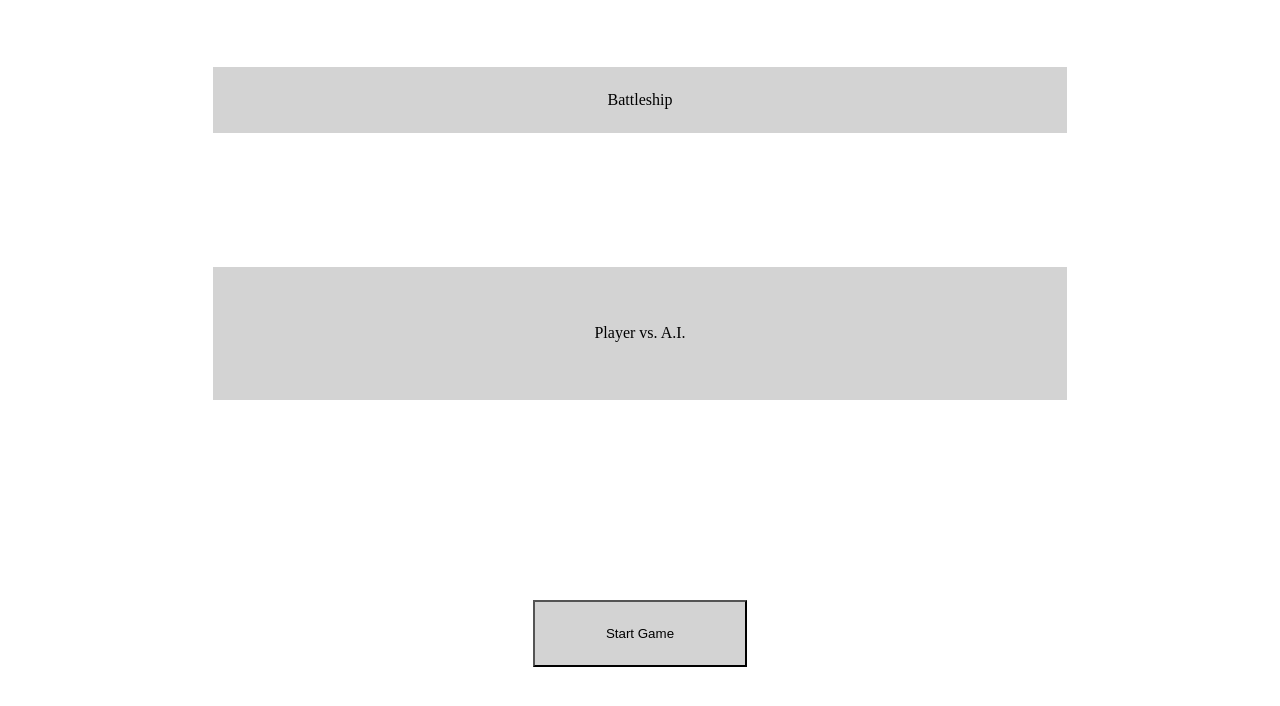
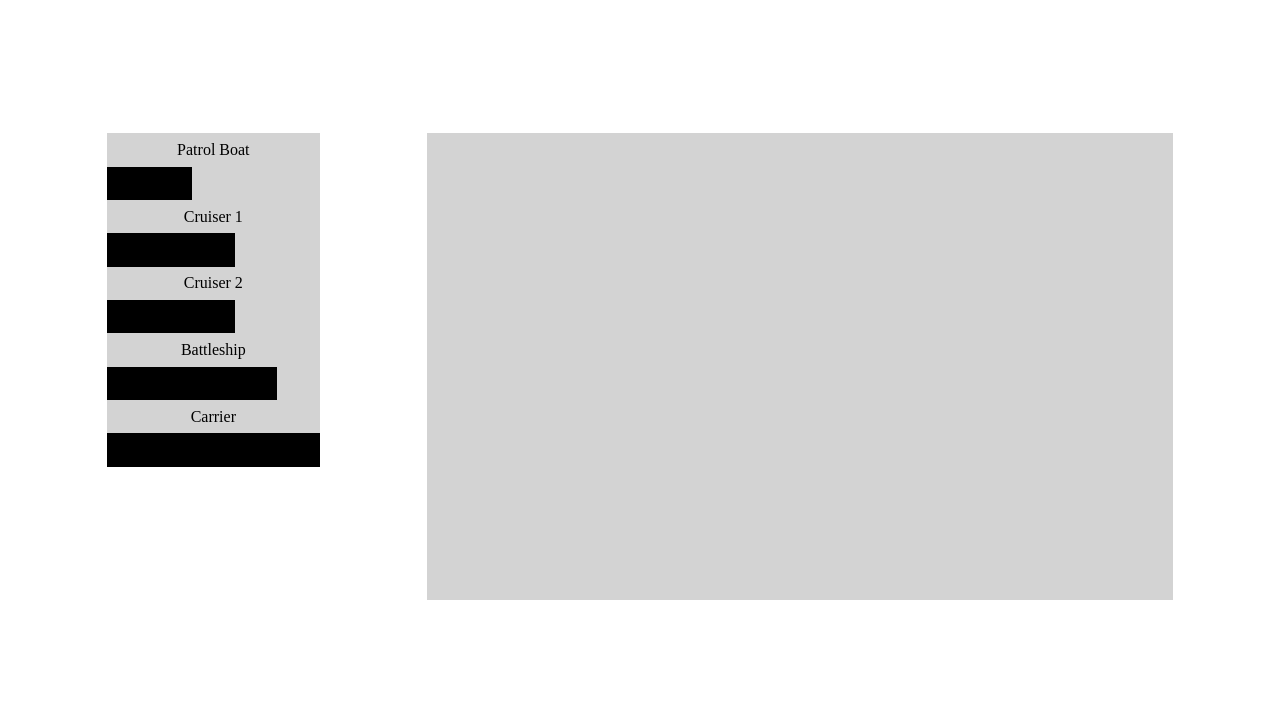
Before and after one commit to j-r-f-m/odin-battleship, a website built with webpack: page src/template.html in a window 1280 px wide. Built offline with nearby package versions, Linux system fonts and the light colour scheme.

Commit message:
add sidebar with available ships

```diff
--- a/src/domHelper.js
+++ b/src/domHelper.js
@@ -9,7 +9,6 @@
 const crtNode = (parent, typeOfEle, nameClass, txt) => {
   // select parent
   const parentEle = document.querySelector(parent);
-  console.log(parentEle);
   // create element
   const crtEle = document.createElement(typeOfEle);
   crtEle.className = nameClass;
--- a/src/gameboard.js
+++ b/src/gameboard.js
@@ -1,4 +1,4 @@
-import { Ship } from "./ships";
+import Ship from "./ships";
 
 function Gameboard() {
   /** ----------------------------Properties ----------------------------- */
@@ -11,7 +11,8 @@
     { name: "Battleship", length: 4, direction: "inX" },
     { name: "Carrier", length: 5, direction: "inX" },
   ];
-
+  // owner of board
+  this.owner = "null";
   // placed ships
   this.placedShips = [];
   // default placing direction
@@ -277,19 +278,19 @@
 //   return this.placedShips;
 // };
 
-let board = new Gameboard();
-board.placeShips([2, 2]);
-board.placeShips([2, 4]);
-board.placeShips([2, 6]);
-board.placeShips([2, 8]);
-board.placeShips([2, 10]);
+// let board = new Gameboard();
+// board.placeShips([2, 2]);
+// board.placeShips([2, 4]);
+// board.placeShips([2, 6]);
+// board.placeShips([2, 8]);
+// board.placeShips([2, 10]);
 
-board.receiveAttack([2, 2]);
-board.receiveAttack([3, 2]);
-console.log(board.shotsMissed);
-console.log(board.shotsHit);
+// board.receiveAttack([2, 2]);
+// board.receiveAttack([3, 2]);
+// console.log(board.shotsMissed);
+// console.log(board.shotsHit);
 
-console.log(board);
-// console.log("asdfassadfasdf");
+// console.log(board);
+// // console.log("asdfassadfasdf");
 
-export { Gameboard };
+export default Gameboard;
--- a/src/index.js
+++ b/src/index.js
@@ -1,6 +1,14 @@
 import "./styles.css";
-import startScreen from "./startScreen";
+import screenStart from "./screenStart";
+import screenPlacing from "./screenPlacing";
+import Gameboard from "./gameboard";
 
-startScreen();
+// --------------------- initilize objects --------------------------
+// create gameboard for player
+const playerBoard = new Gameboard();
 
-export {};
+//screenStart();
+screenPlacing();
+// create ship objects for placement
+
+export { playerBoard };
--- /dev/null
+++ b/src/screenPlacing.js
@@ -0,0 +1,19 @@
+import { crtNode } from "./domHelper";
+import Gameboard from "./gameboard";
+import { playerBoard } from "./index";
+import crtSidebar from "./screenSidebar";
+
+/**
+ * create placing screen
+ */
+const screenPlacing = () => {
+  console.log(playerBoard);
+  // create content container
+  const contentContainer = crtNode("#body", "div", "content");
+  // create placing grid
+  const placingGrid = crtNode(".content", "div", "placing-grid");
+  // create sidebar and display all available ships
+  crtSidebar();
+};
+
+export default screenPlacing;
--- /dev/null
+++ b/src/screenSidebar.js
@@ -0,0 +1,47 @@
+import { crtNode } from "./domHelper";
+
+/**
+ * create the sidebar for the placing screen with all the available ships
+ */
+const crtSidebar = () => {
+  // create sidebar
+  const sidebar = crtNode(".content", "div", "sidebar");
+
+  // create boats
+  const patrolBoatHeader = crtNode(
+    ".sidebar",
+    "div",
+    "patrol-boat-header",
+    "Patrol Boat"
+  );
+  const patrolBoat = crtNode(".sidebar", "div", "patrol-boat");
+
+  const cruiser1Header = crtNode(
+    ".sidebar",
+    "div",
+    "cruiser-1-header",
+    "Cruiser 1"
+  );
+  const cruiser1 = crtNode(".sidebar", "div", "cruiser-1");
+
+  const cruiser2Header = crtNode(
+    ".sidebar",
+    "div",
+    "cruiser-2-header",
+    "Cruiser 2"
+  );
+  const cruiser2 = crtNode(".sidebar", "div", "cruiser-2");
+
+  const battleshipHeader = crtNode(
+    ".sidebar",
+    "div",
+    "battleship-header",
+    "Battleship"
+  );
+  const battleship = crtNode(".sidebar", "div", "battleship");
+
+  const carrierHeader = crtNode(".sidebar", "div", "carrier-header", "Carrier");
+  const carrier = crtNode(".sidebar", "div", "carrier");
+};
+
+export default crtSidebar;
--- a/src/startScreen.js
+++ b/src/screenStart.js
@@ -1,20 +1,26 @@
 import { crtNode } from "./domHelper";
+import screenPlacing from "./screenPlacing";
+import Gameboard from "./gameboard";
 
-const startScreen = () => {
+/**
+ * create starting screen
+ */
+const screenStart = () => {
   // create content container
   const contentContainer = crtNode("#body", "div", "content");
   // create header
   crtNode(".content", "div", "header", "Battleship");
   // player board
-  crtNode(".content", "div", "player-board", "Player vs. A.I.");
+  crtNode(".content", "div", "adversaries", "Player vs. A.I.");
   // create button
   const startBtn = crtNode(".content", "button", "btn-start", "Start Game");
+
   startBtn.addEventListener("click", () => {
     // delete start screen
     contentContainer.remove();
     // create placing screen
-    console.log("start button");
+    screenPlacing();
   });
 };
 
-export default startScreen;
+export default screenStart;
--- a/src/ships.js
+++ b/src/ships.js
@@ -6,7 +6,7 @@
  * create a ship and pass its length
  * @param {integer} length of ship
  */
-export function Ship(length, name) {
+function Ship(length, name) {
   this.length = length;
   this.isSunk = false;
   this.hitCount = 0;
@@ -23,8 +23,8 @@
     }
   };
 }
-
-/** ------------- I COULD NOT MAKE DEFINING FUNTIONS ON PROTOTYPE WORK -------*/
+export default Ship;
+/** ------------- I COULD NOT MAKE DEFINING FUNCTIONS ON PROTOTYPE WORK -------*/
 
 // /**
 //  * increase hitcount
--- a/src/styles.css
+++ b/src/styles.css
@@ -137,6 +137,7 @@
   grid-template-rows: repeat(12, [row-start] 1fr);
 }
 
+/* -------------------------- starting screen ------------------------------- */
 .header {
   grid-column: 3 / 11;
   grid-row: 2 / 3;
@@ -148,7 +149,7 @@
   background-color: lightgray;
 }
 
-.player-board {
+.adversaries {
   grid-column: 3 / 11;
   grid-row: 5 / 7;
 
@@ -169,3 +170,137 @@
 
   background-color: lightgray;
 }
+
+/* ------------------------------- placing screen -------------------------- */
+
+.placing-grid {
+  grid-column: 5 / 12;
+  grid-row: 3 / 10;
+
+  display: grid;
+  grid-template-columns: repeat(10, [col-start]1fr);
+  grid-template-rows: repeat(10, [row-start] 1fr);
+
+  column-gap: 5px;
+  row-gap: 5px;
+
+  background-color: lightgrey;
+}
+
+.sidebar {
+  grid-column: 2 / 4;
+  grid-row: 3 / 8;
+
+  display: grid;
+  grid-template-columns: repeat(5, [col-start]1fr);
+  grid-template-rows: repeat(10, [row-start] 1fr);
+
+  background-color: lightgray;
+}
+
+/* .patrol-boat-container {
+  grid-column: 1 / 6;
+  grid-row: 1 / 3;
+} */
+
+.patrol-boat-header {
+  text-align: center;
+
+  grid-column: 1 / 6;
+  grid-row: 1 / 2;
+
+  display: flex;
+  justify-content: center;
+  align-items: center;
+}
+
+.patrol-boat {
+  text-align: center;
+
+  grid-column: 1 / 3;
+  grid-row: 2 / 3;
+
+  background-color: black;
+}
+
+.cruiser-1-header {
+  text-align: center;
+
+  grid-column: 1 / 6;
+  grid-row: 3 / 4;
+
+  display: flex;
+  justify-content: center;
+  align-items: center;
+}
+
+.cruiser-1 {
+  text-align: center;
+
+  grid-column: 1 / 4;
+  grid-row: 4 / 5;
+
+  background-color: black;
+}
+
+.cruiser-2-header {
+  text-align: center;
+
+  grid-column: 1 / 6;
+  grid-row: 5 / 6;
+
+  display: flex;
+  justify-content: center;
+  align-items: center;
+}
+
+.cruiser-2 {
+  text-align: center;
+
+  grid-column: 1 / 4;
+  grid-row: 6 / 7;
+
+  background-color: black;
+}
+
+.battleship-header {
+  text-align: center;
+
+  grid-column: 1 / 6;
+  grid-row: 7 / 8;
+
+  display: flex;
+  justify-content: center;
+  align-items: center;
+}
+
+.battleship {
+  text-align: center;
+
+  grid-column: 1 / 5;
+  grid-row: 8 / 9;
+
+  background-color: black;
+}
+
+.carrier-header {
+  text-align: center;
+
+  grid-column: 1 / 6;
+  grid-row: 9 / 10;
+
+  display: flex;
+  justify-content: center;
+  align-items: center;
+}
+
+.carrier {
+  text-align: center;
+
+  grid-column: 1 / 6;
+  grid-row: 10 / 11;
+
+  background-color: black;
+}
+
+/* ------------------------------- playing screen --------------------------- */
--- a/src/template.html
+++ b/src/template.html
@@ -6,11 +6,5 @@
     <meta name="viewport" content="width=device-width, initial-scale=1.0" />
     <title>Document</title>
   </head>
-  <body id="body">
-    <!-- <div id="content">
-
-    </div> -->
-
-    <!-- <script src="index.js"></script> -->
-  </body>
+  <body id="body"></body>
 </html>
```
Also changed, not shown: src/gameboard.test.js (+2 -2 lines), src/ships.test.js (+1 -1 lines), dist/bundle7c44c4b6c2d60acf8736.js (deleted), dist/bundleeba909aa1a7e1f29d9f5.js (added), dist/index.html, 2 other files.
